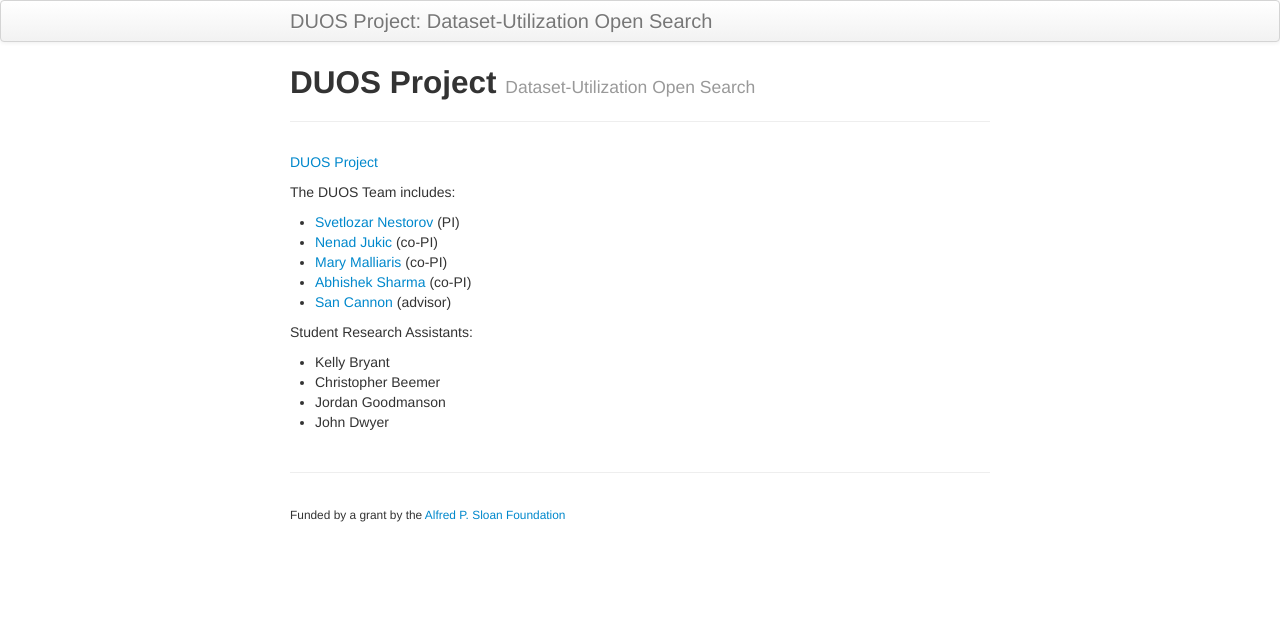
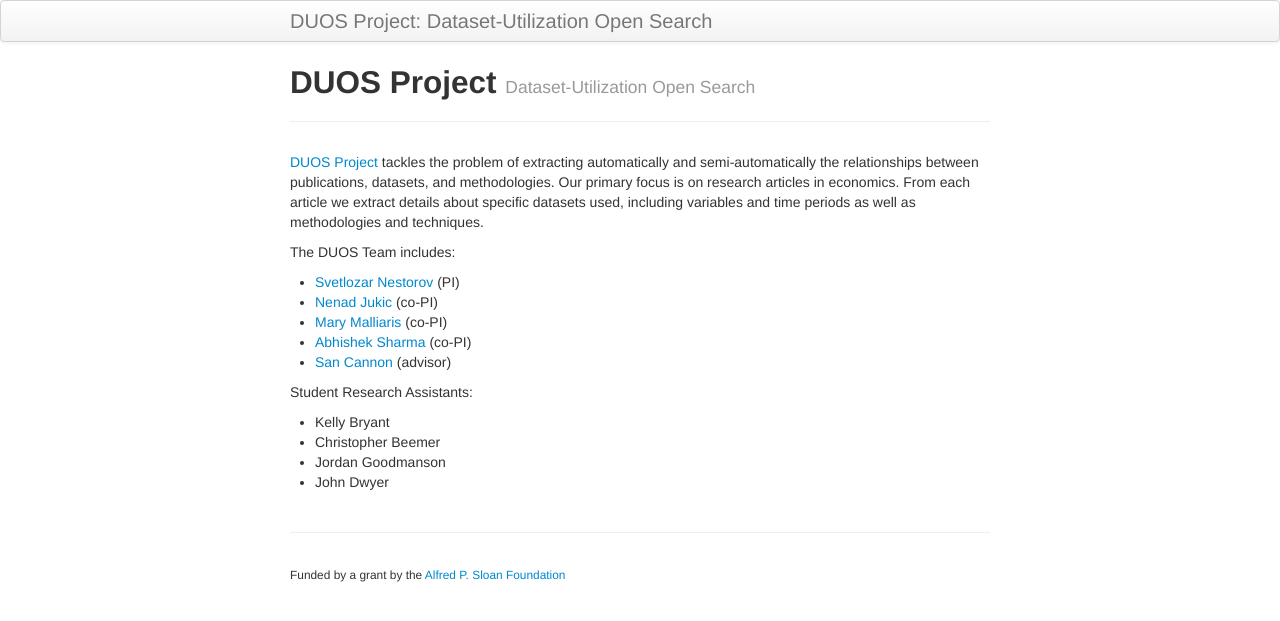
Before and after one commit to svetlozarn/duos-project, a Jekyll site: the page built from index.md, in a window 1280 px wide. Shown: the top 621 px of the page. Built offline with Jekyll 4.4.1, drawn with Linux system fonts in a browser that asks for light colours.

Commit message:
Basic overview

```diff
--- a/index.md
+++ b/index.md
@@ -5,7 +5,12 @@
 description: Extracting detailed metadata about datasets and methodologies from economic research papers
 ---
 
-[DUOS Project](http://www.duosproject.org)
+[DUOS Project](http://www.duosproject.org) tackles the problem of
+extracting automatically and semi-automatically the relationships
+between publications, datasets, and methodologies.  Our primary focus
+is on research articles in economics.  From each article we extract
+details about specific datasets used, including variables and time
+periods as well as methodologies and techniques.
 
 The DUOS Team includes:
 
```
Also changed, not shown: 1 other file.
